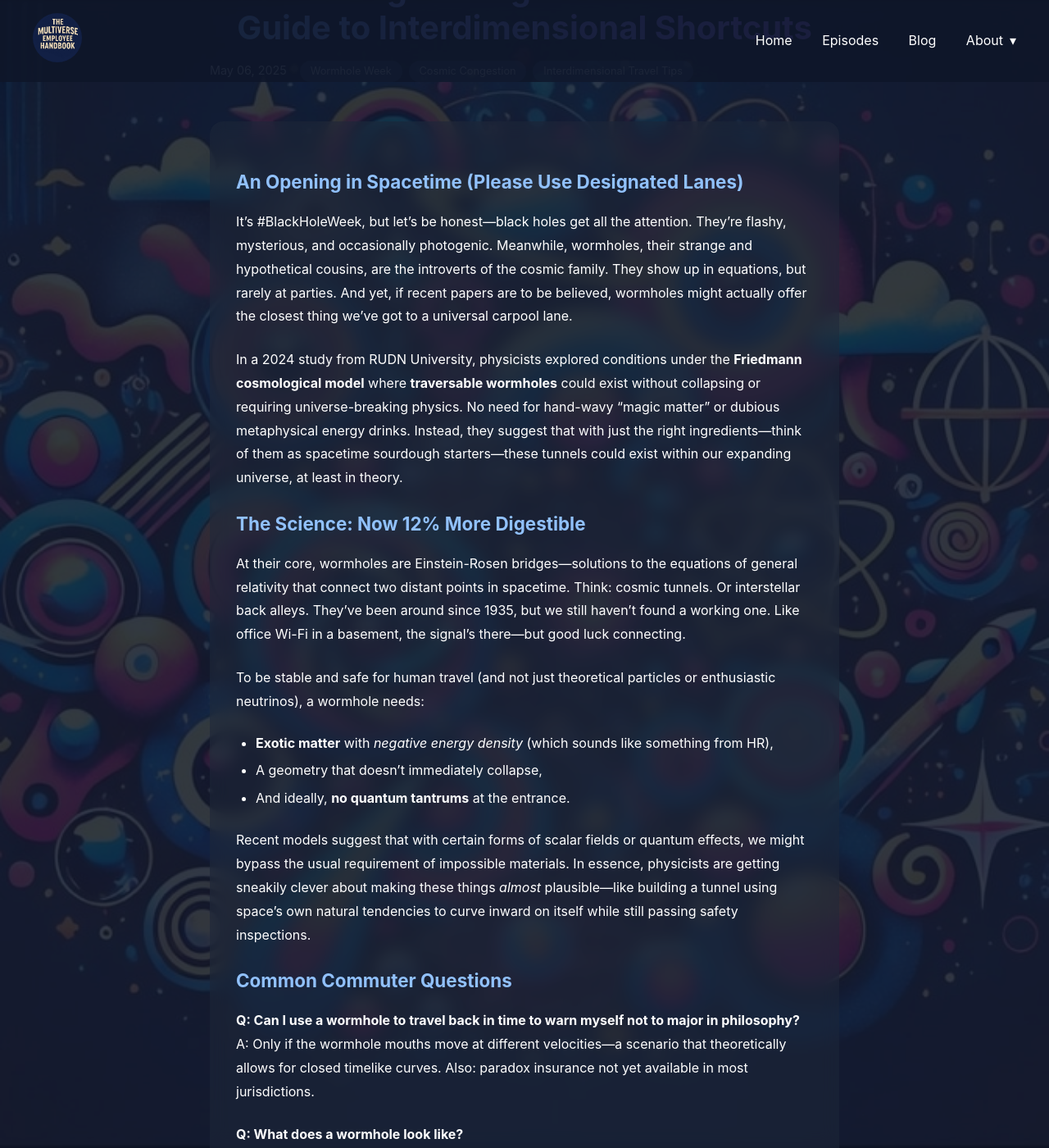
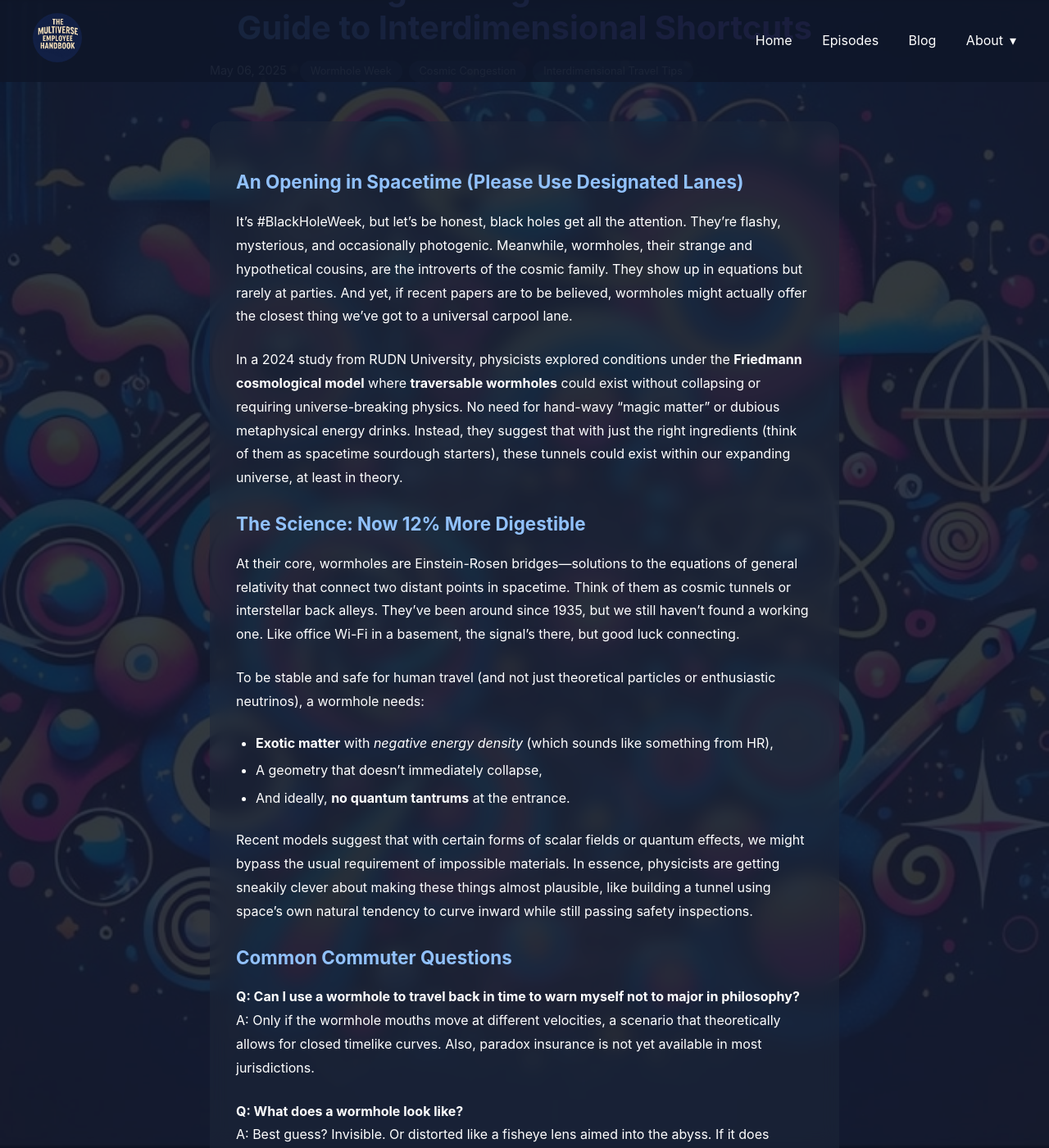
Before and after one commit to forward6/tmeh, a Jekyll site: the page built from _posts/2025-05-06-wormhole-commuter-guide.md, in a window 1280 px wide and 1400 px high, scrolled down 234 px. Shown: the whole window at 82% size. Built offline with Jekyll 4.4.1, drawn with Linux system fonts in a browser that asks for light colours; some of the changed text lies outside the part shown.

Commit message:
Formatting issue

```diff
--- a/_posts/2025-05-06-wormhole-commuter-guide.md
+++ b/_posts/2025-05-06-wormhole-commuter-guide.md
@@ -8,31 +8,31 @@ categories: [Wormhole Week, Cosmic Congestion, Interdimensional Travel Tips]
 
 ### An Opening in Spacetime (Please Use Designated Lanes)
 
-It’s #BlackHoleWeek, but let’s be honest—black holes get all the attention. They’re flashy, mysterious, and occasionally photogenic. Meanwhile, wormholes, their strange and hypothetical cousins, are the introverts of the cosmic family. They show up in equations, but rarely at parties. And yet, if recent papers are to be believed, wormholes might actually offer the closest thing we’ve got to a universal carpool lane.
+It’s #BlackHoleWeek, but let’s be honest, black holes get all the attention. They’re flashy, mysterious, and occasionally photogenic. Meanwhile, wormholes, their strange and hypothetical cousins, are the introverts of the cosmic family. They show up in equations but rarely at parties. And yet, if recent papers are to be believed, wormholes might actually offer the closest thing we’ve got to a universal carpool lane.
 
-In a 2024 study from RUDN University, physicists explored conditions under the **Friedmann cosmological model** where **traversable wormholes** could exist without collapsing or requiring universe-breaking physics. No need for hand-wavy “magic matter” or dubious metaphysical energy drinks. Instead, they suggest that with just the right ingredients—think of them as spacetime sourdough starters—these tunnels could exist within our expanding universe, at least in theory.
+In a 2024 study from RUDN University, physicists explored conditions under the **Friedmann cosmological model** where **traversable wormholes** could exist without collapsing or requiring universe-breaking physics. No need for hand-wavy “magic matter” or dubious metaphysical energy drinks. Instead, they suggest that with just the right ingredients (think of them as spacetime sourdough starters), these tunnels could exist within our expanding universe, at least in theory.
 
 ### The Science: Now 12% More Digestible
 
-At their core, wormholes are Einstein-Rosen bridges—solutions to the equations of general relativity that connect two distant points in spacetime. Think: cosmic tunnels. Or interstellar back alleys. They’ve been around since 1935, but we still haven’t found a working one. Like office Wi-Fi in a basement, the signal's there—but good luck connecting.
+At their core, wormholes are Einstein-Rosen bridges—solutions to the equations of general relativity that connect two distant points in spacetime. Think of them as cosmic tunnels or interstellar back alleys. They’ve been around since 1935, but we still haven’t found a working one. Like office Wi-Fi in a basement, the signal's there, but good luck connecting.
 
 To be stable and safe for human travel (and not just theoretical particles or enthusiastic neutrinos), a wormhole needs:
 - **Exotic matter** with *negative energy density* (which sounds like something from HR),
-- A geometry that doesn't immediately collapse,
+- A geometry that doesn’t immediately collapse,
 - And ideally, **no quantum tantrums** at the entrance.
 
-Recent models suggest that with certain forms of scalar fields or quantum effects, we might bypass the usual requirement of impossible materials. In essence, physicists are getting sneakily clever about making these things *almost* plausible—like building a tunnel using space’s own natural tendencies to curve inward on itself while still passing safety inspections.
+Recent models suggest that with certain forms of scalar fields or quantum effects, we might bypass the usual requirement of impossible materials. In essence, physicists are getting sneakily clever about making these things almost plausible, like building a tunnel using space’s own natural tendency to curve inward while still passing safety inspections.
 
 ### Common Commuter Questions
 
 **Q: Can I use a wormhole to travel back in time to warn myself not to major in philosophy?**
-A: Only if the wormhole mouths move at different velocities—a scenario that theoretically allows for closed timelike curves. Also: paradox insurance not yet available in most jurisdictions.
+A: Only if the wormhole mouths move at different velocities, a scenario that theoretically allows for closed timelike curves. Also, paradox insurance is not yet available in most jurisdictions.
 
 **Q: What does a wormhole look like?**
-A: Best guess? Invisible. Or distorted like a fisheye lens aimed into the abyss. If it *does* become visible, you’re either a Nobel Prize winner or part of the clean-up crew.
+A: Best guess? Invisible. Or distorted like a fisheye lens aimed into the abyss. If it does become visible, you’re either a Nobel Prize winner or part of the clean-up crew.
 
 **Q: Could wormholes replace rockets?**
-A: Technically yes. Practically no. We are currently closer to building a McDonald’s on the Moon than a wormhole in your driveway.
+A: Technically yes, but practically no. We are currently closer to building a McDonald’s on the Moon than a wormhole in your driveway.
 
 ### Interdimensional Etiquette
 
@@ -42,17 +42,17 @@ Should you find yourself stepping through a wormhole (accidentally or on purpose
 2. **Do not remove the signage.** It's there to prevent quantum feedback loops.
 3. **Remember to tip your exotic matter stabilizer.** Negative energy is a service industry too.
 
-And most importantly, **check your coordinates**. No one wants to arrive 3,000 light-years away only to realize you left the oven on—or worse, you’ve landed in the Department of Cosmic Lost & Found. (Again.)
+And most importantly, **check your coordinates**. No one wants to arrive 3,000 light-years away only to realize you left the oven on—or worse, you’ve landed in the Department of Cosmic Lost & Found (again).
 
 ### Final Thoughts: We're Still in Traffic
 
-Wormholes remain one of the most tantalizing solutions to the problem of distance—not just in space, but in time, causality, and the increasingly complicated topology of the known universe. The problem isn’t that they’re impossible. It’s that they’re so ridiculously *theoretical*, we haven’t figured out how to build one without tripping over the quantum vacuum.
+Wormholes remain one of the most tantalizing solutions to the problem of distance, not just in space, but in time, causality, and the increasingly complicated topology of the known universe. The problem isn’t that they’re impossible. It’s that they’re so ridiculously theoretical, we haven’t figured out how to build one without tripping over the quantum vacuum.
 
 But hey, when has that ever stopped us?
 
-Folding spacetime may sound like science fiction, but so did black holes once. In the meantime, we remain bound to the slow lane of rockets and probes—watching the map of the cosmos fold in the distance, waiting for someone to punch in the coordinates and say: “Let’s tunnel through.”
+Folding spacetime may sound like science fiction, but so did black holes once. In the meantime, we remain bound to the slow lane of rockets and probes, watching the map of the cosmos fold in the distance, waiting for someone to punch in the coordinates and say, “Let’s tunnel through.”
 
-> **Note**: Interdimensional travel not covered by standard insurance policies. The Department of Theoretical Infrastructure assumes no liability for existential confusion, misplaced socks, or duplicate versions of yourself attempting to sabotage your career.
+> **Note**: Interdimensional travel is not covered by standard insurance policies. The Department of Theoretical Infrastructure assumes no liability for existential confusion, misplaced socks, or duplicate versions of yourself attempting to sabotage your career.
 {: .warning-box}
 
 ## Listen to the episode
```
